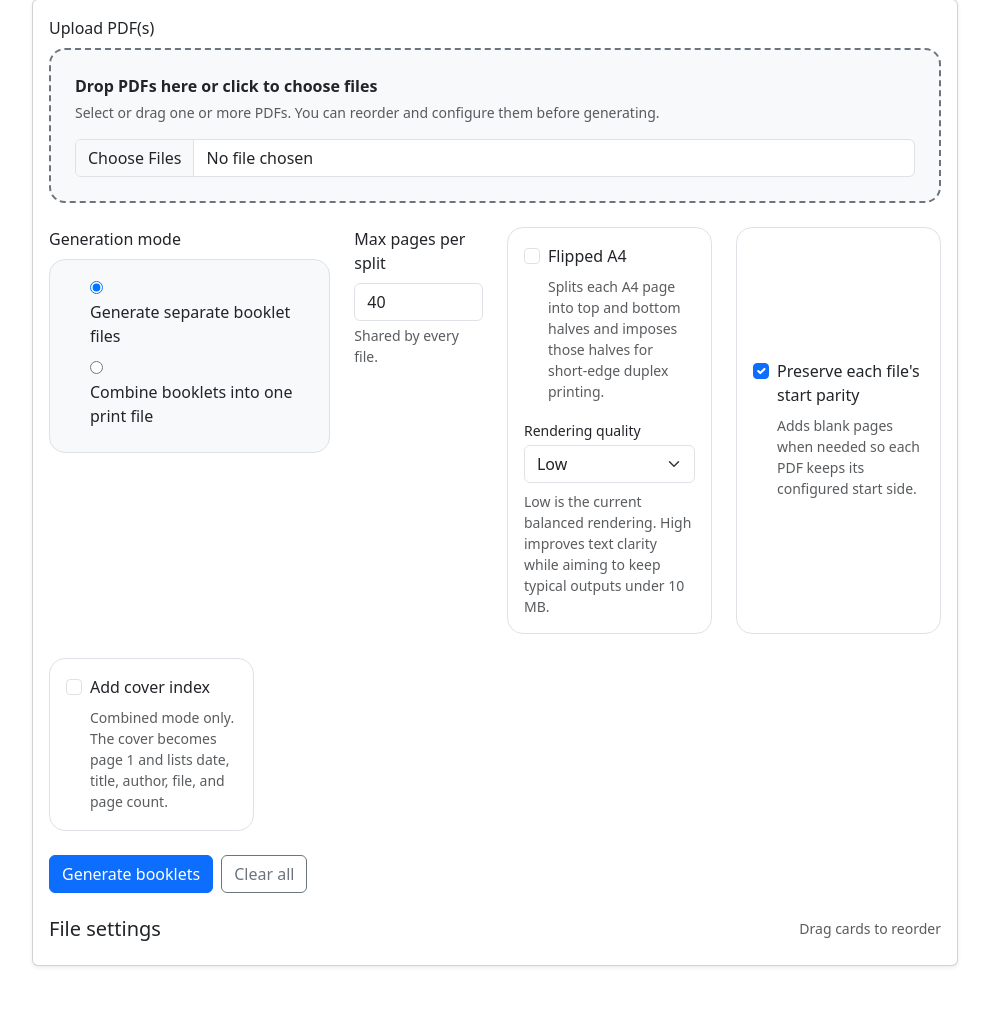
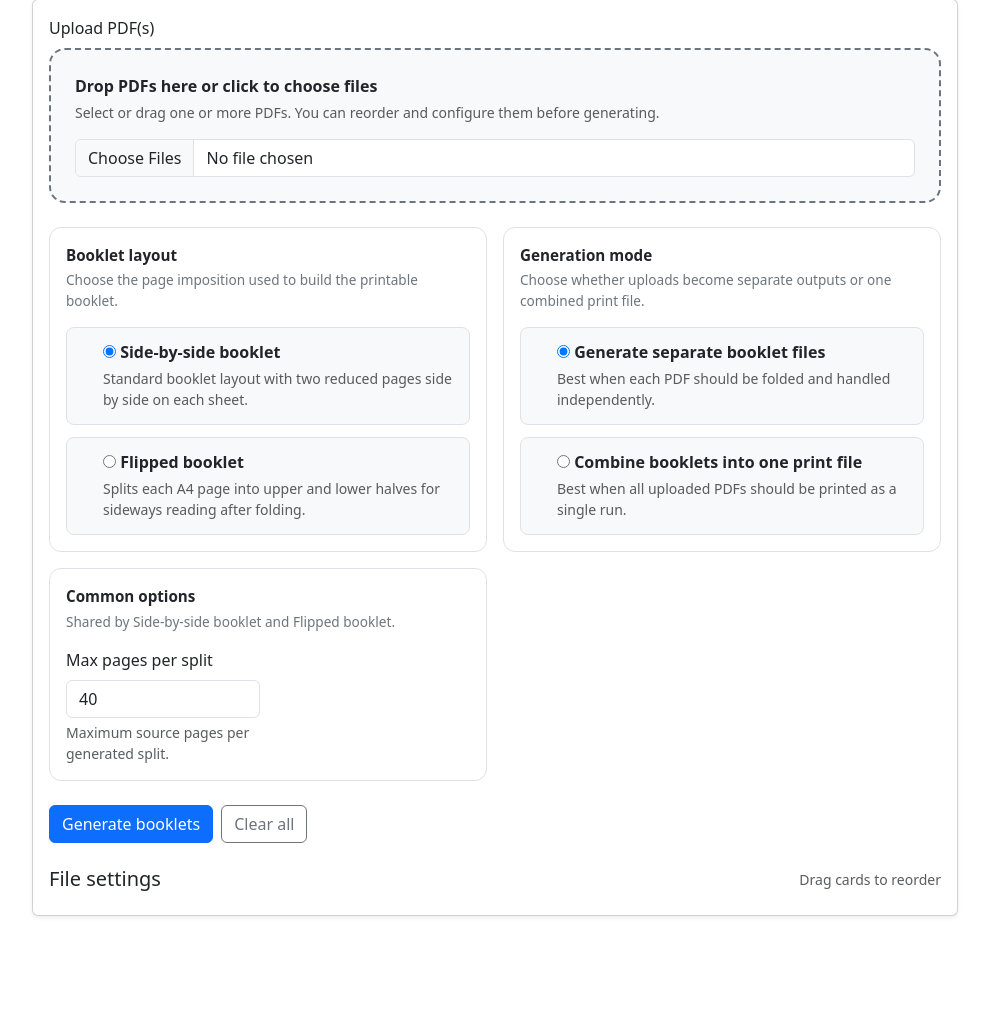
Before and after one commit to HugoJBello/self_hosted_django_booklet_generator, a Django app: page /pdf_manager/booklets/ in a window 1280 px wide. Shown: the part 131-1145 px from the top of the page, without its empty margins (50-1039 px from the left). After the commit the page ends 1048 px from the top, so only its background shows below. Run offline with Django 5.2, Linux system fonts and the light colour scheme.

Commit message:
Refine booklet layout controls

```diff
--- a/booklets/forms.py
+++ b/booklets/forms.py
@@ -49,6 +49,17 @@ class BookletForm(forms.Form):
         widget=forms.RadioSelect,
     )
 
+    booklet_layout = forms.ChoiceField(
+        label="Booklet layout",
+        required=False,
+        initial="side_by_side",
+        choices=[
+            ("side_by_side", "Side-by-side booklet"),
+            ("flipped_a4", "Flipped booklet"),
+        ],
+        widget=forms.RadioSelect,
+    )
+
     max_pages_per_split = forms.IntegerField(
         label="Max pages per split",
         required=True,
@@ -89,6 +100,14 @@ class BookletForm(forms.Form):
         widget=forms.Select(attrs={"class": "form-select"}),
     )
 
+    flipped_a4_center_gap_cm = forms.FloatField(
+        label="Middle page separation (cm)",
+        required=False,
+        initial=1.0,
+        min_value=0.0,
+        widget=forms.NumberInput(attrs={"class": "form-control", "min": "0", "step": "0.1"}),
+    )
+
     def __init__(self, *args, **kwargs):
         super().__init__(*args, **kwargs)
         self.fields["input_pdf"].widget.attrs.update(
@@ -100,3 +119,17 @@ class BookletForm(forms.Form):
 
     def clean_flipped_a4_quality(self):
         return self.cleaned_data.get("flipped_a4_quality") or "low"
+
+    def clean_flipped_a4_center_gap_cm(self):
+        value = self.cleaned_data.get("flipped_a4_center_gap_cm")
+        if value is None:
+            return 1.0
+        return value
+
+    def clean(self):
+        cleaned_data = super().clean()
+        if cleaned_data.get("flipped_a4"):
+            cleaned_data["booklet_layout"] = "flipped_a4"
+        else:
+            cleaned_data["booklet_layout"] = cleaned_data.get("booklet_layout") or "side_by_side"
+        return cleaned_data
--- a/booklets/templates/booklets/booklets_form.html
+++ b/booklets/templates/booklets/booklets_form.html
@@ -34,6 +34,49 @@
       user-select: none;
       font-size: 1.1rem;
     }
+
+    .generation-settings {
+      display: grid;
+      grid-template-columns: repeat(2, minmax(280px, 1fr));
+      gap: 1rem;
+    }
+
+    .settings-panel {
+      border: 1px solid #dee2e6;
+      border-radius: 0.75rem;
+      padding: 1rem;
+      background: #fff;
+      min-height: 100%;
+    }
+
+    .settings-panel-title {
+      font-size: 0.95rem;
+      font-weight: 700;
+      margin-bottom: 0.25rem;
+    }
+
+    .settings-panel-subtitle {
+      color: #6c757d;
+      font-size: 0.85rem;
+      margin-bottom: 1rem;
+    }
+
+    .mode-option {
+      border: 1px solid #dee2e6;
+      border-radius: 0.5rem;
+      padding: 0.75rem;
+      background: #f8f9fa;
+    }
+
+    .mode-option + .mode-option {
+      margin-top: 0.75rem;
+    }
+
+    @media (max-width: 1199.98px) {
+      .generation-settings {
+        grid-template-columns: 1fr;
+      }
+    }
   </style>
 
   <div class="row">
@@ -57,77 +100,104 @@
               {% endfor %}
             </div>
 
-            <div class="row g-4">
-              <div class="col-lg-6 col-xl-4">
-                <label class="form-label d-block">{{ form.processing_mode.label }}</label>
-                <div class="border rounded-4 p-3 bg-light">
-                  {% for radio in form.processing_mode %}
-                    <div class="form-check mb-2">
+            <div class="generation-settings">
+              <section class="settings-panel">
+                <div class="settings-panel-title">{{ form.booklet_layout.label }}</div>
+                <div class="settings-panel-subtitle">Choose the page imposition used to build the printable booklet.</div>
+                {% for radio in form.booklet_layout %}
+                  <div class="mode-option">
+                    <div class="form-check">
                       {{ radio.tag }}
-                      <label class="form-check-label" for="{{ radio.id_for_label }}">{{ radio.choice_label }}</label>
+                      <label class="form-check-label fw-semibold" for="{{ radio.id_for_label }}">{{ radio.choice_label }}</label>
+                      <div class="form-text mt-1">
+                        {% if forloop.first %}
+                          Standard booklet layout with two reduced pages side by side on each sheet.
+                        {% else %}
+                          Splits each A4 page into upper and lower halves for sideways reading after folding.
+                        {% endif %}
+                      </div>
+                    </div>
                   </div>
                 {% endfor %}
+              </section>
+
+              <section class="settings-panel">
+                <div class="settings-panel-title">{{ form.processing_mode.label }}</div>
+                <div class="settings-panel-subtitle">Choose whether uploads become separate outputs or one combined print file.</div>
+                {% for radio in form.processing_mode %}
+                  <div class="mode-option">
+                    <div class="form-check">
+                      {{ radio.tag }}
+                      <label class="form-check-label fw-semibold" for="{{ radio.id_for_label }}">{{ radio.choice_label }}</label>
+                      <div class="form-text mt-1">
+                        {% if forloop.first %}
+                          Best when each PDF should be folded and handled independently.
+                        {% else %}
+                          Best when all uploaded PDFs should be printed as a single run.
+                        {% endif %}
                       </div>
                     </div>
+                  </div>
+                {% endfor %}
+              </section>
 
-              <div class="col-lg-6 col-xl-2">
-                <label class="form-label">{{ form.max_pages_per_split.label }}</label>
+              <section class="settings-panel">
+                <div class="settings-panel-title">Common options</div>
+                <div class="settings-panel-subtitle">Shared by Side-by-side booklet and Flipped booklet.</div>
+                <div class="row g-3">
+                  <div class="col-sm-6">
+                    <label class="form-label" for="{{ form.max_pages_per_split.id_for_label }}">{{ form.max_pages_per_split.label }}</label>
                     {{ form.max_pages_per_split }}
-                <div class="form-text">Shared by every file.</div>
+                    <div class="form-text">Maximum source pages per generated split.</div>
                     {% for e in form.max_pages_per_split.errors %}
                       <div class="text-danger small">{{ e }}</div>
                     {% endfor %}
                   </div>
-
-              <div class="col-lg-6 col-xl-3">
-                <div class="border rounded-4 p-3 h-100">
-                  <div class="form-check mb-3">
-                    {{ form.flipped_a4 }}
-                    <label class="form-check-label" for="{{ form.flipped_a4.id_for_label }}">{{ form.flipped_a4.label }}</label>
-                    <div class="form-text mt-2">
-                      Splits each A4 page into top and bottom halves and imposes those halves for short-edge duplex printing.
+                  <div class="col-sm-6">
+                    <div class="form-check mb-3" id="preserve-parity-wrapper">
+                      {{ form.preserve_file_parity }}
+                      <label class="form-check-label" for="{{ form.preserve_file_parity.id_for_label }}">
+                        {{ form.preserve_file_parity.label }}
+                      </label>
+                      <div class="form-text">Keeps each PDF on its configured start side.</div>
+                    </div>
+                    <div class="form-check" id="generate-cover-wrapper">
+                      {{ form.generate_cover }}
+                      <label class="form-check-label" for="{{ form.generate_cover.id_for_label }}">
+                        {{ form.generate_cover.label }}
+                      </label>
+                      <div class="form-text">Combined mode only. Adds a first-page index.</div>
                     </div>
                   </div>
-                  <label class="form-label small mb-1" for="{{ form.flipped_a4_quality.id_for_label }}">
+                </div>
+              </section>
+
+              <section class="settings-panel" id="flipped-options-panel">
+                <div class="settings-panel-title">Flipped booklet options</div>
+                <div class="settings-panel-subtitle">Only used when Flipped booklet is selected.</div>
+                <div class="row g-3">
+                  <div class="col-sm-6">
+                    <label class="form-label" for="{{ form.flipped_a4_quality.id_for_label }}">
                       {{ form.flipped_a4_quality.label }}
                     </label>
                     {{ form.flipped_a4_quality }}
-                  <div class="form-text mt-2">
-                    Low is the current balanced rendering. High improves text clarity while aiming to keep typical outputs under 10 MB.
-                  </div>
+                    <div class="form-text">High improves text clarity while aiming to stay below large output sizes.</div>
                     {% for e in form.flipped_a4_quality.errors %}
                       <div class="text-danger small">{{ e }}</div>
                     {% endfor %}
                   </div>
-              </div>
-
-              <div class="col-lg-6 col-xl-3">
-                <div class="border rounded-4 p-3 h-100 d-flex align-items-center" id="preserve-parity-wrapper">
-                  <div class="form-check">
-                    {{ form.preserve_file_parity }}
-                    <label class="form-check-label" for="{{ form.preserve_file_parity.id_for_label }}">
-                      {{ form.preserve_file_parity.label }}
+                  <div class="col-sm-6">
+                    <label class="form-label" for="{{ form.flipped_a4_center_gap_cm.id_for_label }}">
+                      {{ form.flipped_a4_center_gap_cm.label }}
                     </label>
-                    <div class="form-text mt-2">
-                      Adds blank pages when needed so each PDF keeps its configured start side.
+                    {{ form.flipped_a4_center_gap_cm }}
+                    <div class="form-text">Default 1 cm. Increase it if the fold needs more room.</div>
+                    {% for e in form.flipped_a4_center_gap_cm.errors %}
+                      <div class="text-danger small">{{ e }}</div>
+                    {% endfor %}
                   </div>
                 </div>
-                </div>
-              </div>
-
-              <div class="col-lg-6 col-xl-3">
-                <div class="border rounded-4 p-3 h-100 d-flex align-items-center" id="generate-cover-wrapper">
-                  <div class="form-check">
-                    {{ form.generate_cover }}
-                    <label class="form-check-label" for="{{ form.generate_cover.id_for_label }}">
-                      {{ form.generate_cover.label }}
-                    </label>
-                    <div class="form-text mt-2">
-                      Combined mode only. The cover becomes page 1 and lists date, title, author, file, and page count.
-                    </div>
-                  </div>
-                </div>
-              </div>
+              </section>
             </div>
 
             <div class="d-flex gap-2 mt-4">
@@ -231,6 +301,8 @@
       const template = document.getElementById("file-config-template");
       const preserveParityWrapper = document.getElementById("preserve-parity-wrapper");
       const generateCoverWrapper = document.getElementById("generate-cover-wrapper");
+      const flippedOptionsPanel = document.getElementById("flipped-options-panel");
+      const layoutInputs = Array.from(form.querySelectorAll('input[name="booklet_layout"]'));
       const modeInputs = Array.from(form.querySelectorAll('input[name="processing_mode"]'));
       const initialItemsNode = document.getElementById("booklet-items-data");
       let selectedItems = initialItemsNode ? JSON.parse(initialItemsNode.textContent) : [];
@@ -362,6 +434,11 @@
         generateCoverWrapper.style.display = currentMode === "combined" ? "" : "none";
       };
 
+      const refreshLayoutUI = () => {
+        const currentLayout = layoutInputs.find((input) => input.checked)?.value || "side_by_side";
+        flippedOptionsPanel.style.display = currentLayout === "flipped_a4" ? "" : "none";
+      };
+
       fileInput.addEventListener("change", (event) => {
         addFiles(event.target.files);
       });
@@ -389,6 +466,7 @@
       });
 
       modeInputs.forEach((input) => input.addEventListener("change", refreshModeUI));
+      layoutInputs.forEach((input) => input.addEventListener("change", refreshLayoutUI));
 
       form.addEventListener("submit", () => {
         refreshCards();
@@ -398,6 +476,7 @@
       syncInputFiles();
       refreshCards();
       refreshModeUI();
+      refreshLayoutUI();
     })();
   </script>
 {% endblock %}
--- a/booklets/views.py
+++ b/booklets/views.py
@@ -170,11 +170,13 @@ def _build_initial_form(form: BookletForm) -> BookletForm:
     return BookletForm(
         initial={
             "processing_mode": form.cleaned_data.get("processing_mode", "separate"),
+            "booklet_layout": form.cleaned_data.get("booklet_layout", "side_by_side"),
             "max_pages_per_split": form.cleaned_data.get("max_pages_per_split", 40),
             "preserve_file_parity": form.cleaned_data.get("preserve_file_parity", True),
             "generate_cover": form.cleaned_data.get("generate_cover", False),
-            "flipped_a4": form.cleaned_data.get("flipped_a4", False),
+            "flipped_a4": form.cleaned_data.get("booklet_layout") == "flipped_a4",
             "flipped_a4_quality": form.cleaned_data.get("flipped_a4_quality", "low"),
+            "flipped_a4_center_gap_cm": form.cleaned_data.get("flipped_a4_center_gap_cm", 1.0),
         }
     )
 
@@ -194,11 +196,13 @@ def booklets_view(request):
 
         files = form.cleaned_data.get("input_pdf") or request.FILES.getlist("input_pdf")
         processing_mode = form.cleaned_data["processing_mode"]
+        booklet_layout = form.cleaned_data["booklet_layout"]
         max_pages_per_split = form.cleaned_data["max_pages_per_split"]
         preserve_file_parity = bool(form.cleaned_data["preserve_file_parity"])
         generate_cover = bool(form.cleaned_data["generate_cover"])
-        flipped_a4 = bool(form.cleaned_data["flipped_a4"])
+        flipped_a4 = booklet_layout == "flipped_a4"
         flipped_a4_quality = form.cleaned_data["flipped_a4_quality"]
+        flipped_a4_center_gap_cm = form.cleaned_data["flipped_a4_center_gap_cm"]
         outputs_dir = os.path.join(settings.MEDIA_ROOT, "booklets_outputs")
         _ensure_dir(outputs_dir)
 
@@ -233,6 +237,7 @@ def booklets_view(request):
                 }
                 if flipped_a4:
                     pipeline_kwargs["render_quality"] = flipped_a4_quality
+                    pipeline_kwargs["center_gap_cm"] = flipped_a4_center_gap_cm
                 result = pipeline(**pipeline_kwargs)
                 results.append(
                     {
@@ -252,6 +257,7 @@ def booklets_view(request):
                     }
                     if flipped_a4:
                         pipeline_kwargs["render_quality"] = flipped_a4_quality
+                        pipeline_kwargs["center_gap_cm"] = flipped_a4_center_gap_cm
                     result = pipeline(**pipeline_kwargs)
                     results.append(
                         {
```
Also changed, not shown: booklets/flipped_a4.py (+21 -10 lines), booklets/tests.py (+124 -8 lines). Lines whose indentation alone changed are shown as unchanged.
